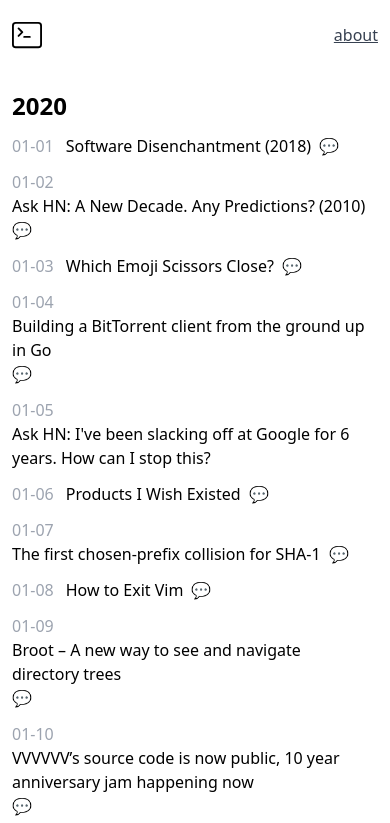
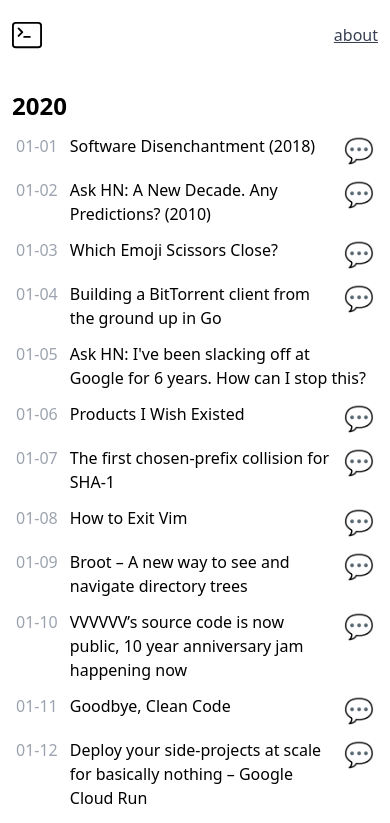
Before and after one commit to bodazhao/boda.dev, a Next.js app: page /hackernews in a window 390 px wide. Shown: the top 823 px of the page. Built offline with nearby package versions, Linux system fonts and the light colour scheme.

Commit message:
chore: hn list more responsive plz

```diff
--- a/pages/hackernews.tsx
+++ b/pages/hackernews.tsx
@@ -22,25 +22,32 @@ function Home() {
     <Layout>
       <h1 className="text-2xl font-bold mb-3">2020</h1>
 
+      <div className="px-1">
         {top1Story.map(({ the_day, stories }) => {
           const comments = `https://news.ycombinator.com/item?id=${stories[0].id}`;
           const hasNoLink = stories[0].url === null;
+          // url can be external link or HN thead
           const url = hasNoLink ? comments : stories[0].url;
 
           return (
-          <div className="flex flex-wrap mb-3" key={the_day}>
+            <div key={the_day} className="flex flex-wrap mb-3">
               <p className="mr-3 text-gray-400">
                 {the_day.split("-").slice(1).join("-")}
               </p>
 
-            <a href={url} className="mr-2">
+              <a href={url} className="mr-2 flex-1">
                 {stories[0].title}
               </a>
 
-            {!hasNoLink && <a href={comments}>💬</a>}
+              {!hasNoLink && (
+                <a href={comments} className="text-2xl">
+                  💬
+                </a>
+              )}
             </div>
           );
         })}
+      </div>
     </Layout>
   );
 }
```
Lines whose indentation alone changed are shown as unchanged.
